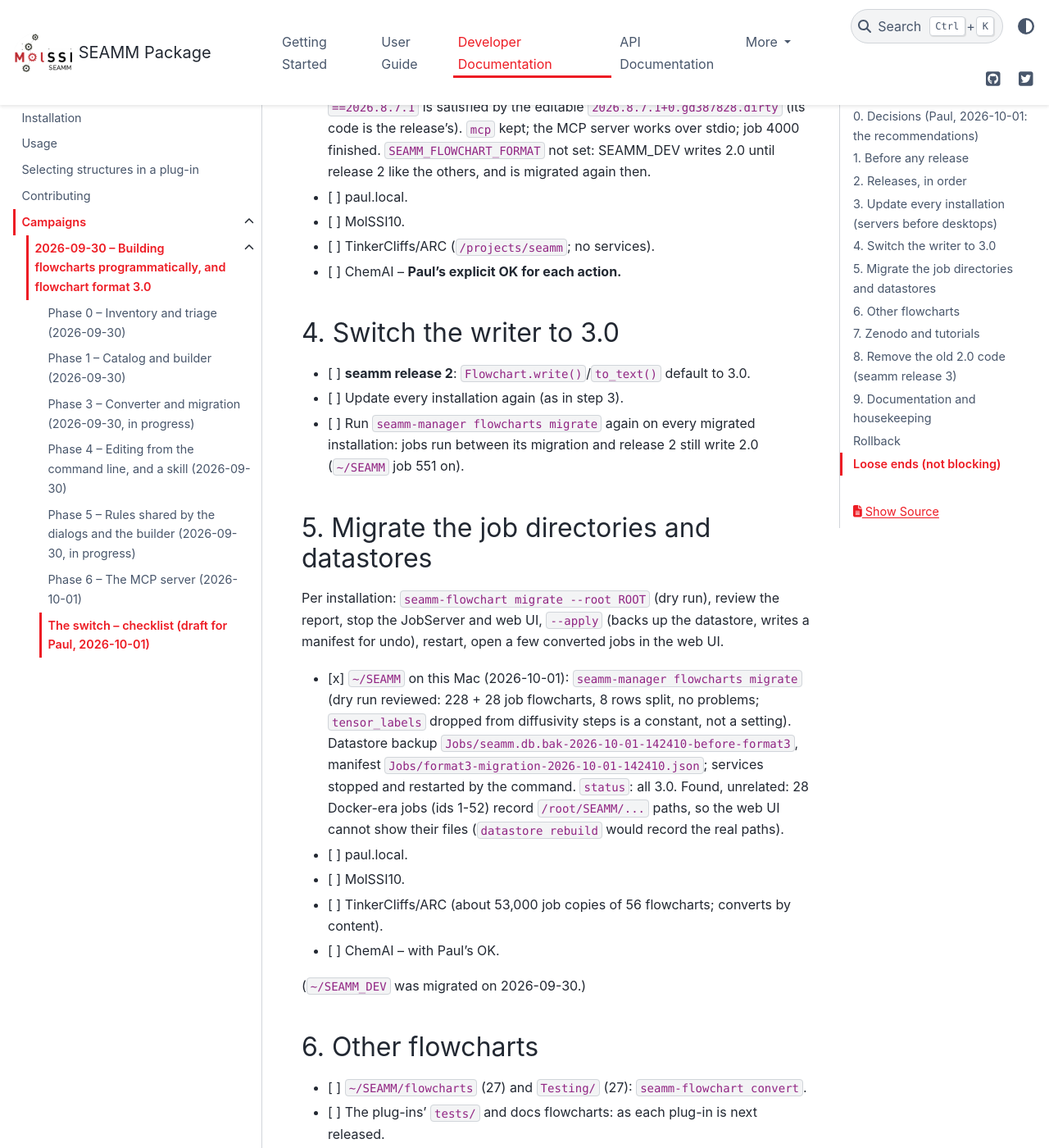
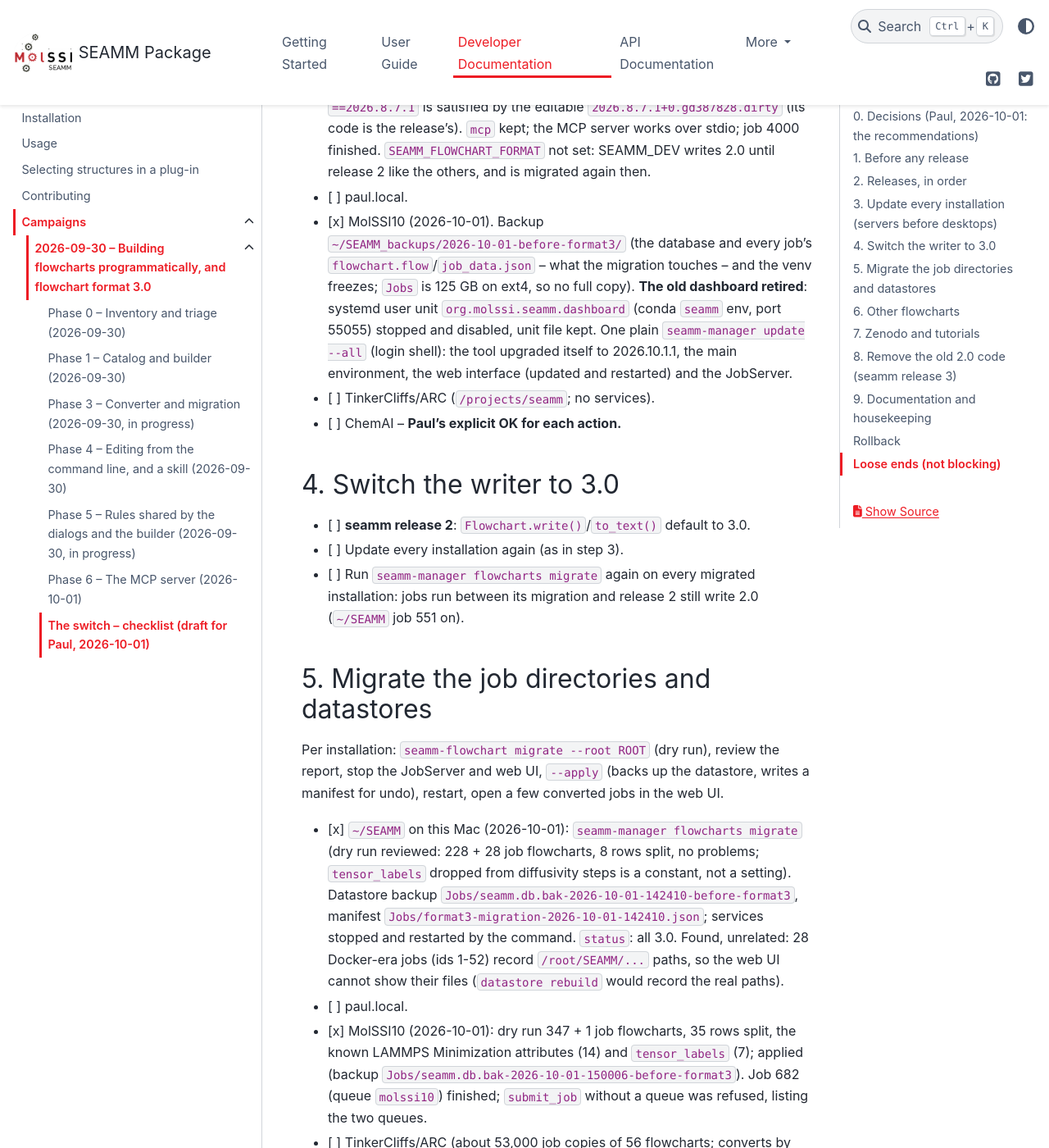
Before and after one commit to molssi-seamm/seamm, a Sphinx documentation site: the page built from docs/developer_guide/campaigns/2026-09-30/NOTES_switch.rst, in a window 1280 px wide and 1400 px high, scrolled down 3954 px. Shown: the whole window at 82% size. Built offline with Sphinx 7.4.7 and the PyData theme 0.15.4, drawn with Linux system fonts in a browser that asks for light colours; pages that are not in the unit, such as notebooks, are missing from menus.

Commit message:
Switch checklist: MolSSI10 updated and migrated; old dashboard retired there
Co-Authored-By: Claude Opus 5.5 <noreply@anthropic.com>

```diff
--- a/docs/developer_guide/campaigns/2026-09-30/NOTES_switch.rst
+++ b/docs/developer_guide/campaigns/2026-09-30/NOTES_switch.rst
@@ -135,7 +135,13 @@ small test job and check it runs and its flowchart is recorded.
   works over stdio; job 4000 finished. ``SEAMM_FLOWCHART_FORMAT`` not set: SEAMM_DEV writes
   2.0 until release 2 like the others, and is migrated again then.
 - [ ] paul.local.
-- [ ] MolSSI10.
+- [x] MolSSI10 (2026-10-01). Backup ``~/SEAMM_backups/2026-10-01-before-format3/`` (the
+  database and every job's ``flowchart.flow``/``job_data.json`` -- what the migration
+  touches -- and the venv freezes; ``Jobs`` is 125 GB on ext4, so no full copy). **The old
+  dashboard retired**: systemd user unit ``org.molssi.seamm.dashboard`` (conda ``seamm``
+  env, port 55055) stopped and disabled, unit file kept. One plain
+  ``seamm-manager update --all`` (login shell): the tool upgraded itself to 2026.10.1.1,
+  the main environment, the web interface (updated and restarted) and the JobServer.
 - [ ] TinkerCliffs/ARC (``/projects/seamm``; no services).
 - [ ] ChemAI -- **Paul's explicit OK for each action.**
 
@@ -163,7 +169,10 @@ for undo), restart, open a few converted jobs in the web UI.
   ``/root/SEAMM/...`` paths, so the web UI cannot show their files (``datastore rebuild``
   would record the real paths).
 - [ ] paul.local.
-- [ ] MolSSI10.
+- [x] MolSSI10 (2026-10-01): dry run 347 + 1 job flowcharts, 35 rows split, the known
+  LAMMPS Minimization attributes (14) and ``tensor_labels`` (7); applied (backup
+  ``Jobs/seamm.db.bak-2026-10-01-150006-before-format3``). Job 682 (queue ``molssi10``)
+  finished; ``submit_job`` without a queue was refused, listing the two queues.
 - [ ] TinkerCliffs/ARC (about 53,000 job copies of 56 flowcharts; converts by content).
 - [ ] ChemAI -- with Paul's OK.
 
```
